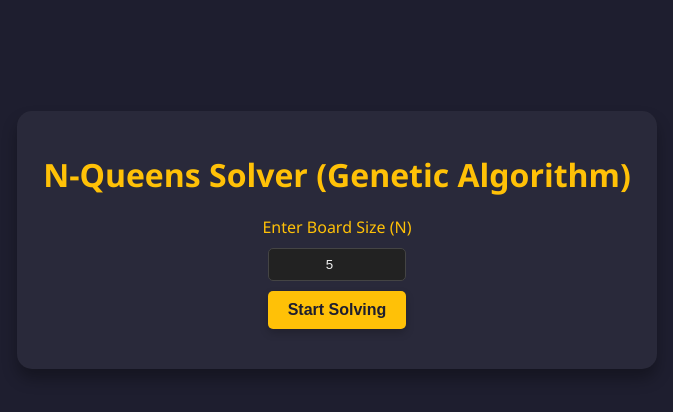
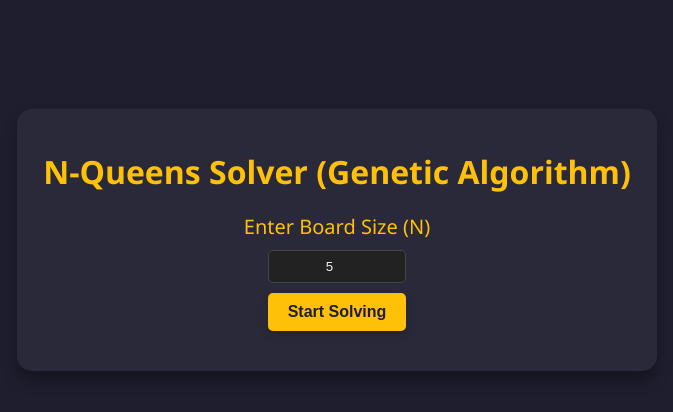
Before and after one commit to ahkharsha/NQueens-Solver, a Flask app: page / in a window 1280 px wide. Shown: the part 160-572 px from the top of the page, without its empty margins (303-976 px from the left). Run offline with Flask 3, Linux system fonts and the light colour scheme; some libraries are stand-ins or nearby versions.

Commit message:
Fix genetic input box

```diff
--- a/genetic/static/style.css
+++ b/genetic/static/style.css
@@ -37,6 +37,14 @@ label {
   font-size: 1rem;
   margin-bottom: 10px;
   color: #ffc107; /* Gold color for labels */
+}
+
+.form-container label {
+  width: 100%;
+  max-width: 300px;
+  margin-bottom: 10px;
+  text-align: center;
+  font-size: 20px;
 }
 
 input[type="number"] {
```
